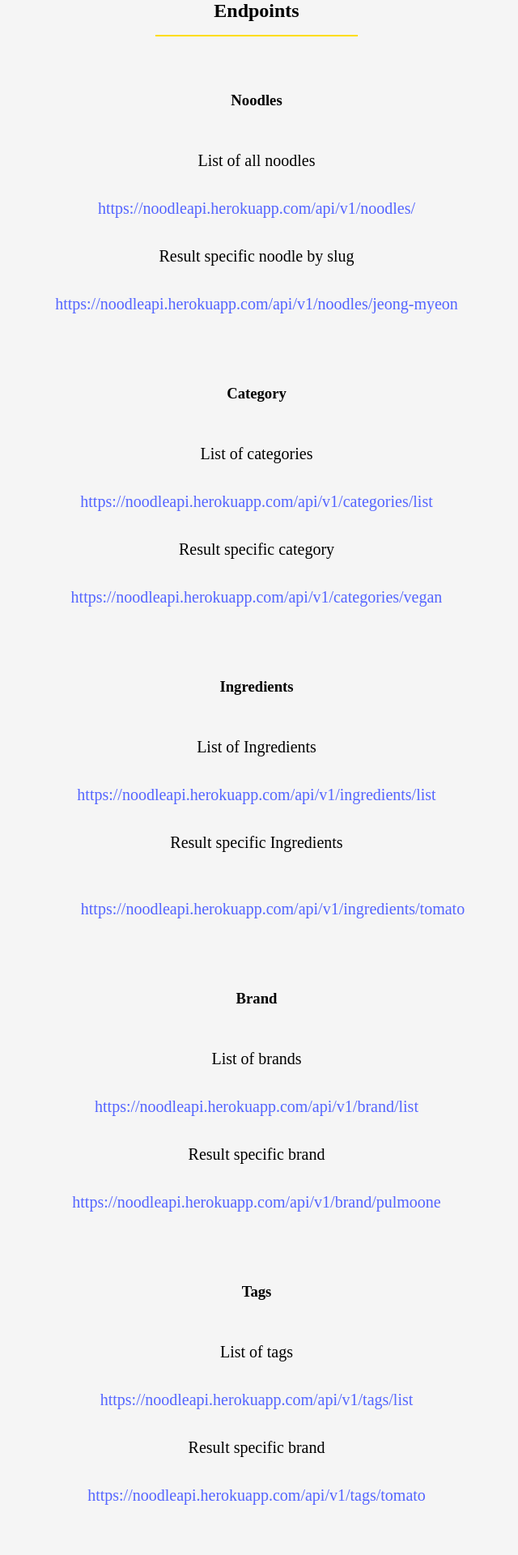
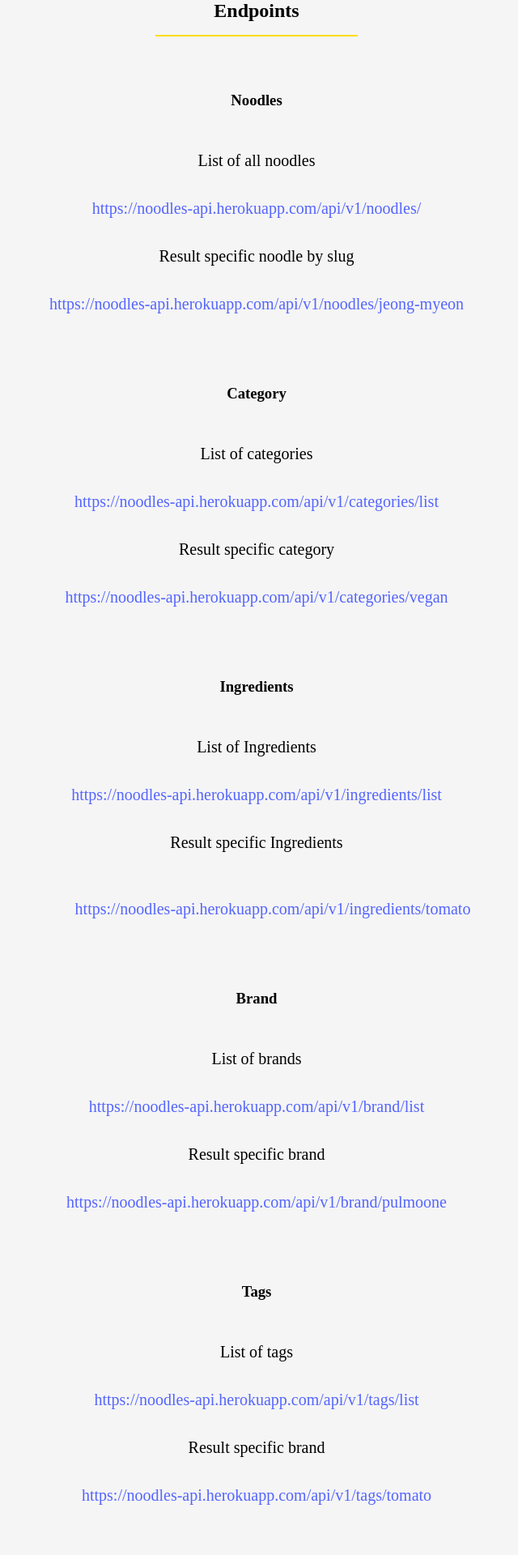
Before and after one commit to maxrpark/nooodles_api, a Django app: page / in a window 1280 px wide. Shown: the part 385-2305 px from the top of the page at 81% size, without its empty margins (323-963 px from the left). Run offline with Django 4.2, Linux system fonts and the light colour scheme.

Commit message:
https://noodles-api.herokuapp.com/

```diff
--- a/templates/index.html
+++ b/templates/index.html
@@ -22,12 +22,16 @@
     <section>
       <h3>Noodles</h3>
       <p>List of all noodles</p>
-      <a href="https://noodleapi.herokuapp.com/api/v1/noodles/" target="_blank"
-        >https://noodleapi.herokuapp.com/api/v1/noodles/</a
+      <a
+        href="https://noodles-api.herokuapp.com/api/v1/noodles/"
+        target="_blank"
+        >https://noodles-api.herokuapp.com/api/v1/noodles/</a
       >
       <p>Result specific noodle by slug</p>
-      <a href="https://noodleapi.herokuapp.com/api/v1/noodles/" target="_blank"
-        >https://noodleapi.herokuapp.com/api/v1/noodles/jeong-myeon</a
+      <a
+        href="https://noodles-api.herokuapp.com/api/v1/noodles/"
+        target="_blank"
+        >https://noodles-api.herokuapp.com/api/v1/noodles/jeong-myeon</a
       >
     </section>
     <!-- -->
@@ -35,12 +39,16 @@
     <section>
       <h3>Category</h3>
       <p>List of categories</p>
-      <a href="https://noodleapi.herokuapp.com/api/v1/noodles/" target="_blank"
-        >https://noodleapi.herokuapp.com/api/v1/categories/list</a
+      <a
+        href="https://noodles-api.herokuapp.com/api/v1/noodles/"
+        target="_blank"
+        >https://noodles-api.herokuapp.com/api/v1/categories/list</a
       >
       <p>Result specific category</p>
-      <a href="https://noodleapi.herokuapp.com/api/v1/noodles/" target="_blank"
-        >https://noodleapi.herokuapp.com/api/v1/categories/vegan</a
+      <a
+        href="https://noodles-api.herokuapp.com/api/v1/noodles/"
+        target="_blank"
+        >https://noodles-api.herokuapp.com/api/v1/categories/vegan</a
       >
     </section>
     <!-- -->
@@ -48,12 +56,17 @@
     <section>
       <h3>Ingredients</h3>
       <p>List of Ingredients</p>
-      <a href="https://noodleapi.herokuapp.com/api/v1/noodles/" target="_blank"
-        >https://noodleapi.herokuapp.com/api/v1/ingredients/list</a
+      <a
+        href="https://noodles-api.herokuapp.com/api/v1/noodles/"
+        target="_blank"
+        >https://noodles-api.herokuapp.com/api/v1/ingredients/list</a
       >
       <p>Result specific Ingredients</p>
-      <a href="https://noodleapi.herokuapp.com/api/v1/noodles/" target="_blank">
-        https://noodleapi.herokuapp.com/api/v1/ingredients/tomato</a
+      <a
+        href="https://noodles-api.herokuapp.com/api/v1/noodles/"
+        target="_blank"
+      >
+        https://noodles-api.herokuapp.com/api/v1/ingredients/tomato</a
       >
     </section>
     <!-- -->
@@ -61,12 +74,16 @@
     <section>
       <h3>Brand</h3>
       <p>List of brands</p>
-      <a href="https://noodleapi.herokuapp.com/api/v1/noodles/" target="_blank"
-        >https://noodleapi.herokuapp.com/api/v1/brand/list</a
+      <a
+        href="https://noodles-api.herokuapp.com/api/v1/noodles/"
+        target="_blank"
+        >https://noodles-api.herokuapp.com/api/v1/brand/list</a
       >
       <p>Result specific brand</p>
-      <a href="https://noodleapi.herokuapp.com/api/v1/noodles/" target="_blank"
-        >https://noodleapi.herokuapp.com/api/v1/brand/pulmoone</a
+      <a
+        href="https://noodles-api.herokuapp.com/api/v1/noodles/"
+        target="_blank"
+        >https://noodles-api.herokuapp.com/api/v1/brand/pulmoone</a
       >
     </section>
     <!-- -->
@@ -74,12 +91,16 @@
     <section>
       <h3>Tags</h3>
       <p>List of tags</p>
-      <a href="https://noodleapi.herokuapp.com/api/v1/noodles/" target="_blank"
-        >https://noodleapi.herokuapp.com/api/v1/tags/list</a
+      <a
+        href="https://noodles-api.herokuapp.com/api/v1/noodles/"
+        target="_blank"
+        >https://noodles-api.herokuapp.com/api/v1/tags/list</a
       >
       <p>Result specific brand</p>
-      <a href="https://noodleapi.herokuapp.com/api/v1/noodles/" target="_blank"
-        >https://noodleapi.herokuapp.com/api/v1/tags/tomato</a
+      <a
+        href="https://noodles-api.herokuapp.com/api/v1/noodles/"
+        target="_blank"
+        >https://noodles-api.herokuapp.com/api/v1/tags/tomato</a
       >
     </section>
     <!-- -->
@@ -88,9 +109,9 @@
       <h3>Search by Name</h3>
       <p>Get resul if noodle name contain query</p>
       <a
-        href="https://noodleapi.herokuapp.com/api/v1/search/?query=Jeong-myeon"
+        href="https://noodles-api.herokuapp.com/api/v1/search/?query=Jeong-myeon"
         target="_blank"
-        >https://noodleapi.herokuapp.com/api/v1/search/?query=Jeong-myeon</a
+        >https://noodles-api.herokuapp.com/api/v1/search/?query=Jeong-myeon</a
       >
     </section>
     <!-- -->
```
